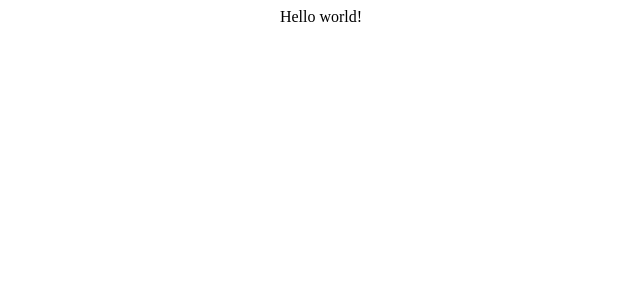
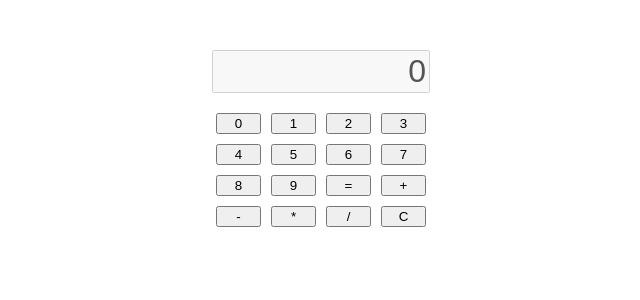
Before and after one commit to ElenaKharsova/Calculator-React, a React app: page / in a window 1280 px wide. Shown: the top 300 px of the page, without its empty margins (319-959 px from the left). Built offline with nearby package versions, Linux system fonts and the light colour scheme.

Commit message:
feat: create components Field, Button, Result

```diff
--- a/src/App.tsx
+++ b/src/App.tsx
@@ -1,8 +1,11 @@
+import "./styles/style.css"
 import React from "react";
-import "./styles/style.css"
+import { Field } from "./components/Field";
 
 export default function App(){
     return (
-    <div className="app-wrap">Hello world!</div>
+    <div className="app-wrap">
+        <Field />
+    </div>
     );
 }
--- /dev/null
+++ b/src/components/Button.tsx
@@ -0,0 +1,13 @@
+import { FC, ReactElement } from "react";
+import React from "react";
+
+type Props = {
+    value: string,
+    handleClick: () => void;
+}
+
+export const Button: FC<Props> = ({value, handleClick}) => {
+    return(
+        <button className = {`calculator-button-${value}`} onClick = {handleClick}>{value}</button>
+    )
+}
--- /dev/null
+++ b/src/components/Field.tsx
@@ -0,0 +1,28 @@
+import { FC, useState } from "react";
+import { Result } from './Result'
+import { Button } from './Button';
+import React from "react";
+
+
+export const Field: FC = () => {
+
+    const [result, setResult] = useState<number>(0);
+    const [buttons, setButtons] =
+    useState<string[]>(["0", "1", "2", "3", "4", "5", "6", "7", "8", "9", "=", "+", "-", "*", "/", "C"]);
+
+    const handleClick = (value: string) => {
+        console.log("Click button", value)
+    }
+
+    return(<>
+    <Result result = { result }/>
+    <div className = "buttons-wrap">
+    {
+        buttons.map((value: string)=>{
+            return (
+        <Button key = {value} value = {value} handleClick = {() => handleClick(value)}/>)
+        })
+    }
+    </div>
+    </>)
+}
--- /dev/null
+++ b/src/components/Result.tsx
@@ -0,0 +1,12 @@
+import { FC } from "react";
+import React from "react";
+
+type Props = {
+    result: number
+}
+
+export const Result: FC<Props> = ({result}) =>{
+    return(
+        <input className = "result-field" type = "text" value = {result} disabled/>
+    )
+}
--- a/src/styles/style.css
+++ b/src/styles/style.css
@@ -2,8 +2,28 @@
     margin: 0 auto;
     width: 98%;
     max-width: 1140px;
+    margin-top: 50px;
     display: flex;
     justify-content: center;
     align-items: center;
+    flex-direction: column;
     gap: 20px
 }
+
+.result-field {
+    text-align: right;
+    font-size: 2rem;
+    width: 210px;
+}
+
+.buttons-wrap {
+    display: grid;
+    grid-template-columns: repeat(4, 45px);
+    gap: 10px;
+}
+
+.calculator-button {
+    font-size: 1.8em;
+    width: 45px;
+    height: 45px;
+}
--- a/tsconfig.json
+++ b/tsconfig.json
@@ -17,6 +17,6 @@
 	"downlevelIteration": true,
 	"moduleResolution": "node",
 	"resolveJsonModule": true,
-	"jsx": "react"
+	"jsx": "react-jsx"
 	}
 }
```
